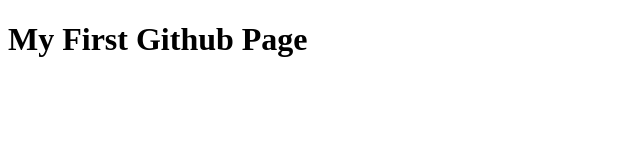
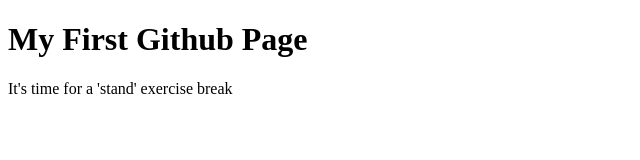
Before and after one commit to LRAmes/LRAmes.github.io, a plain HTML site: page index.html in a window 1280 px wide. Shown: the whole page, without its empty margins (0-640 px from the left). Drawn offline with Linux system fonts and the light colour scheme.

Commit message:
Update index.html

```diff
--- a/index.html
+++ b/index.html
@@ -7,5 +7,6 @@
 
 <body>
 <h1>My First Github Page</h1>
+  <p>It's time for a 'stand' exercise break</p>
 </body>
 </html>
```
